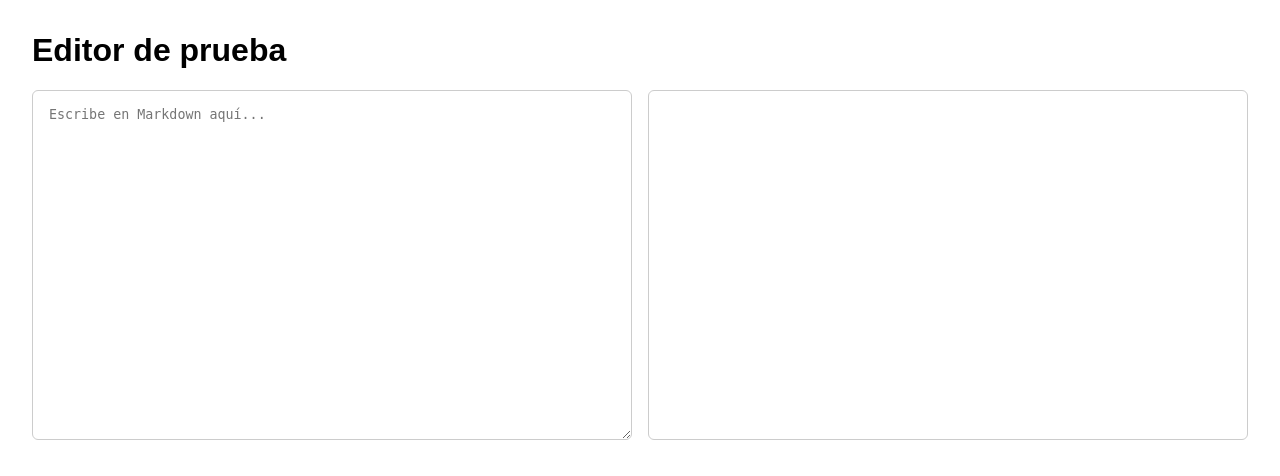
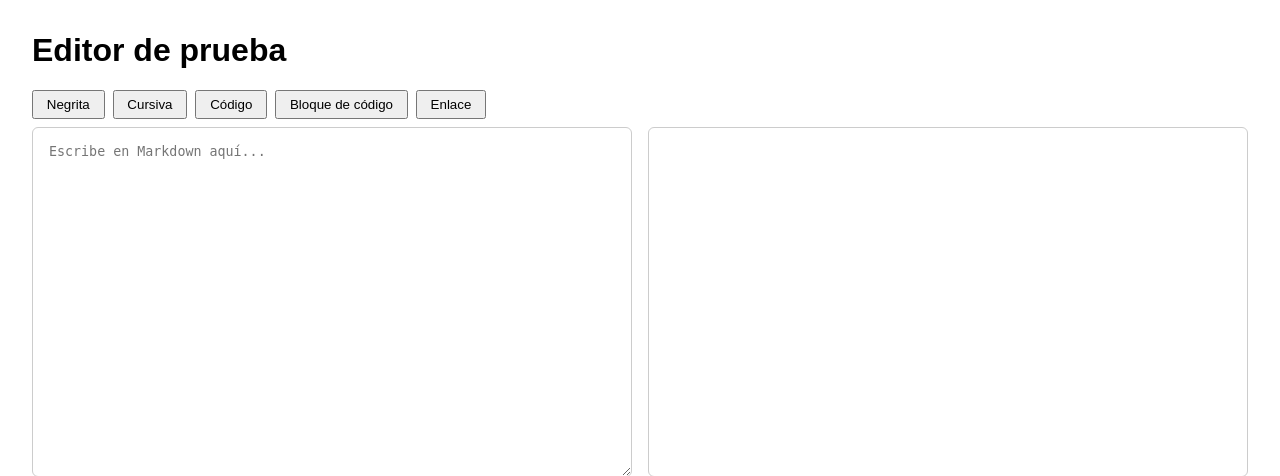
Before and after one commit to Raq-m/Forum-Tech, a Django app: template editor/templates/editor/probar.html in a window 1280 px wide. Shown: the top 476 px of the page. Run offline with Django 4.2, Linux system fonts and the light colour scheme; the template is opened without the code that fills it, so the values that code supplies are empty.

Commit message:
Editor: barra de botones, atajos de teclado y vídeos de YouTube

````diff
--- a/editor/templates/editor/probar.html
+++ b/editor/templates/editor/probar.html
@@ -6,7 +6,11 @@
   <title>Prueba del editor</title>
   <link rel="stylesheet" href="{% static 'editor/codehilite.css' %}">
   <style>
-     #vista-previa img { max-width: 100%; }
+    .video { aspect-ratio: 16 / 9; max-width: 560px; }
+    .video iframe { width: 100%; height: 100%; border: 0; }
+    #barra { margin-bottom: 0.5rem; display: flex; gap: 0.5rem; }
+    #barra button { padding: 0.3rem 0.8rem; cursor: pointer; }
+    #vista-previa img { max-width: 100%; }
     body { font-family: sans-serif; margin: 2rem; }
     .cajas { display: flex; gap: 1rem; }
     textarea, #vista-previa {
@@ -19,7 +23,13 @@
 <body>
   <h1>Editor de prueba</h1>
   <form>{% csrf_token %}</form>
-
+  <div id="barra">
+    <button type="button" data-envolver="**" title="Ctrl+B">Negrita</button>
+    <button type="button" data-envolver="*" title="Ctrl+I">Cursiva</button>
+    <button type="button" data-envolver="`">Código</button>
+    <button type="button" data-bloque>Bloque de código</button>
+    <button type="button" data-enlace title="Ctrl+K">Enlace</button>
+  </div>
   <div class="cajas">
     <textarea id="texto" placeholder="Escribe en Markdown aquí..."></textarea>
     <div id="vista-previa"></div>
@@ -67,6 +77,47 @@
         texto.dispatchEvent(new Event("input"));
       }
     });
+
+    function envolver(simbolo) {
+      const ini = texto.selectionStart, fin = texto.selectionEnd;
+      const seleccion = texto.value.slice(ini, fin) || "texto";
+      texto.setRangeText(simbolo + seleccion + simbolo, ini, fin, "select");
+      texto.focus();
+      texto.dispatchEvent(new Event("input"));
+    }
+
+    function bloqueCodigo() {
+      const ini = texto.selectionStart, fin = texto.selectionEnd;
+      const seleccion = texto.value.slice(ini, fin) || "tu código aquí";
+      texto.setRangeText("\n```python\n" + seleccion + "\n```\n", ini, fin, "select");
+      texto.focus();
+      texto.dispatchEvent(new Event("input"));
+    }
+
+    function enlace() {
+      const ini = texto.selectionStart, fin = texto.selectionEnd;
+      const seleccion = texto.value.slice(ini, fin) || "texto";
+      texto.setRangeText("[" + seleccion + "](https://)", ini, fin, "end");
+      texto.focus();
+      texto.dispatchEvent(new Event("input"));
+    }
+
+    document.getElementById("barra").addEventListener("click", (e) => {
+      const boton = e.target.closest("button");
+      if (!boton) return;
+      if (boton.dataset.envolver) envolver(boton.dataset.envolver);
+      else if (boton.dataset.bloque !== undefined) bloqueCodigo();
+      else if (boton.dataset.enlace !== undefined) enlace();
+    });
+
+
+    texto.addEventListener("keydown", (e) => {
+      if (!(e.ctrlKey || e.metaKey)) return;
+      const tecla = e.key.toLowerCase();
+      if (tecla === "b") { e.preventDefault(); envolver("**"); }
+      else if (tecla === "i") { e.preventDefault(); envolver("*"); }
+      else if (tecla === "k") { e.preventDefault(); enlace(); }
+    });
   </script>
 </body>
 </html>
````
Also changed, not shown: editor/templatetags/markdown_extras.py (+23 -1 lines).
